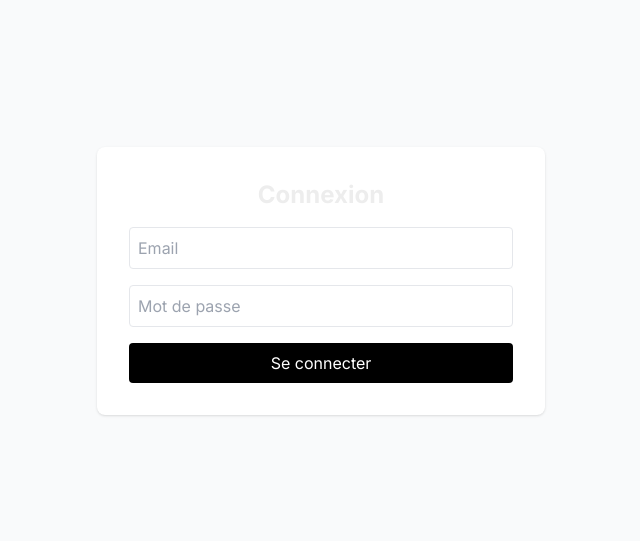
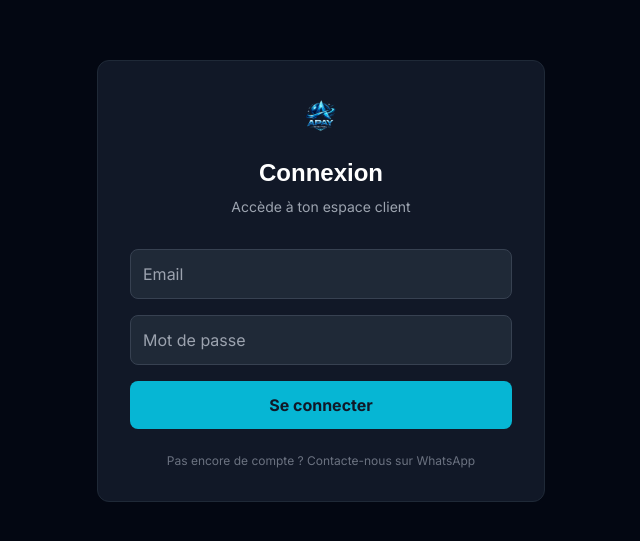
Before and after one commit to Moundwa/apay-digital-cg, a Next.js app: page /login in a window 1280 px wide. Shown: the part 119-660 px from the top of the page, without its empty margins (319-959 px from the left). Built offline with nearby package versions, Linux system fonts and the light colour scheme; no server answers.

Commit message:
Refactor login form and improve error handling

```diff
--- a/app/login/page.tsx
+++ b/app/login/page.tsx
@@ -1,47 +1,84 @@
-"use client"
+'use client'
 
 import { useState } from 'react'
+import { createClient } from '@/lib/supabase/client'
 import { useRouter } from 'next/navigation'
 
 export default function LoginPage() {
   const [email, setEmail] = useState('')
   const [password, setPassword] = useState('')
+  const [loading, setLoading] = useState(false)
+  const [error, setError] = useState<string | null>(null)
+  const router = useRouter()
+  const supabase = createClient()
 
-  const handleAuth = async (e: React.FormEvent) => {
+  const handleLogin = async (e: React.FormEvent) => {
     e.preventDefault()
-    alert('Test OK - On remet Supabase après')
+    setLoading(true)
+    setError(null)
+
+    const { error } = await supabase.auth.signInWithPassword({
+      email,
+      password,
+    })
+
+    if (error) {
+      setError('Email ou mot de passe incorrect')
+      setLoading(false)
+    } else {
+      router.push('/compte')
+      router.refresh()
+    }
   }
 
   return (
-    <div className="flex min-h-screen items-center justify-center bg-gray-50">
-      <form onSubmit={handleAuth} className="w-full max-w-md space-y-4 rounded-lg bg-white p-8 shadow">
-        <h1 className="text-2xl font-bold text-center">Connexion</h1>
+    <div className="min-h-screen bg-gray-950 flex items-center justify-center px-4">
+      <div className="bg-gray-900 border border-gray-800 rounded-xl p-8 w-full max-w-md">
+        <div className="text-center mb-8">
+          <img src="/logo-full.png" alt="Apay Digital" className="h-12 mx-auto mb-4" />
+          <h1 className="font-gaming text-2xl font-bold text-white">Connexion</h1>
+          <p className="text-gray-400 text-sm mt-2">Accède à ton espace client</p>
+        </div>
 
+        <form onSubmit={handleLogin} className="space-y-4">
+          <div>
             <input
               type="email"
               placeholder="Email"
               value={email}
               onChange={(e) => setEmail(e.target.value)}
-          className="w-full rounded border p-2"
               required
+              className="w-full bg-gray-800 border border-gray-700 text-white p-3 rounded-lg focus:border-cyan-500 focus:outline-none"
             />
-
+          </div>
+          <div>
             <input
               type="password"
               placeholder="Mot de passe"
               value={password}
               onChange={(e) => setPassword(e.target.value)}
-          className="w-full rounded border p-2"
               required
+              className="w-full bg-gray-800 border border-gray-700 text-white p-3 rounded-lg focus:border-cyan-500 focus:outline-none"
             />
+          </div>
+
+          {error && (
+            <p className="text-red-400 text-sm text-center">{error}</p>
+          )}
 
           <button
             type="submit"
-          className="w-full rounded bg-black p-2 text-white hover:bg-gray-800"
+            disabled={loading}
+            className="w-full bg-cyan-500 hover:bg-cyan-400 disabled:bg-gray-700 text-gray-900 font-bold py-3 rounded-lg transition"
           >
-          Se connecter
+            {loading ? 'Connexion...' : 'Se connecter'}
           </button>
         </form>
+
+        <p className="text-gray-500 text-xs text-center mt-6">
+          Pas encore de compte ? Contacte-nous sur WhatsApp
+        </p>
+      </div>
     </div>
   )
 }
```
Lines whose indentation alone changed are shown as unchanged.
